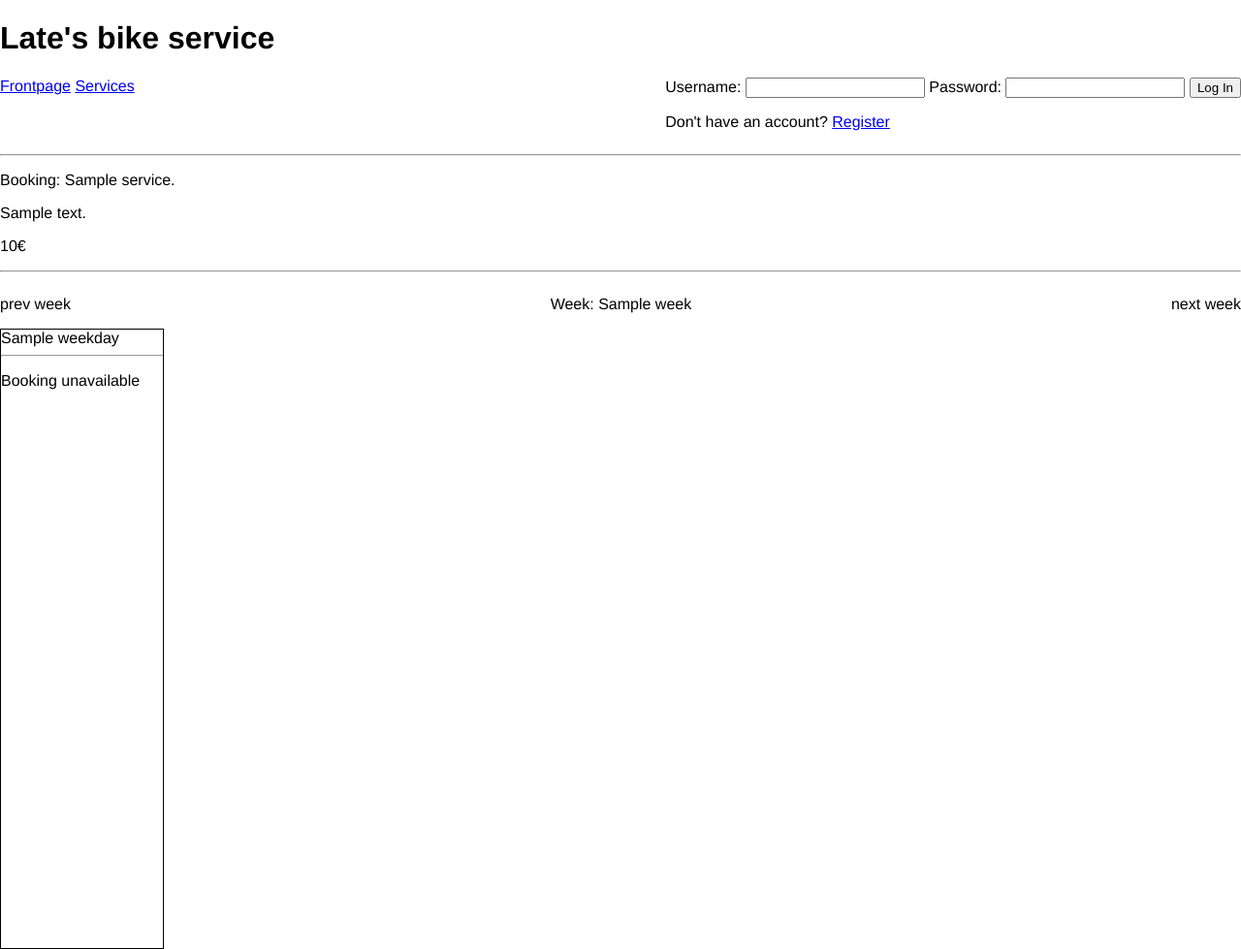
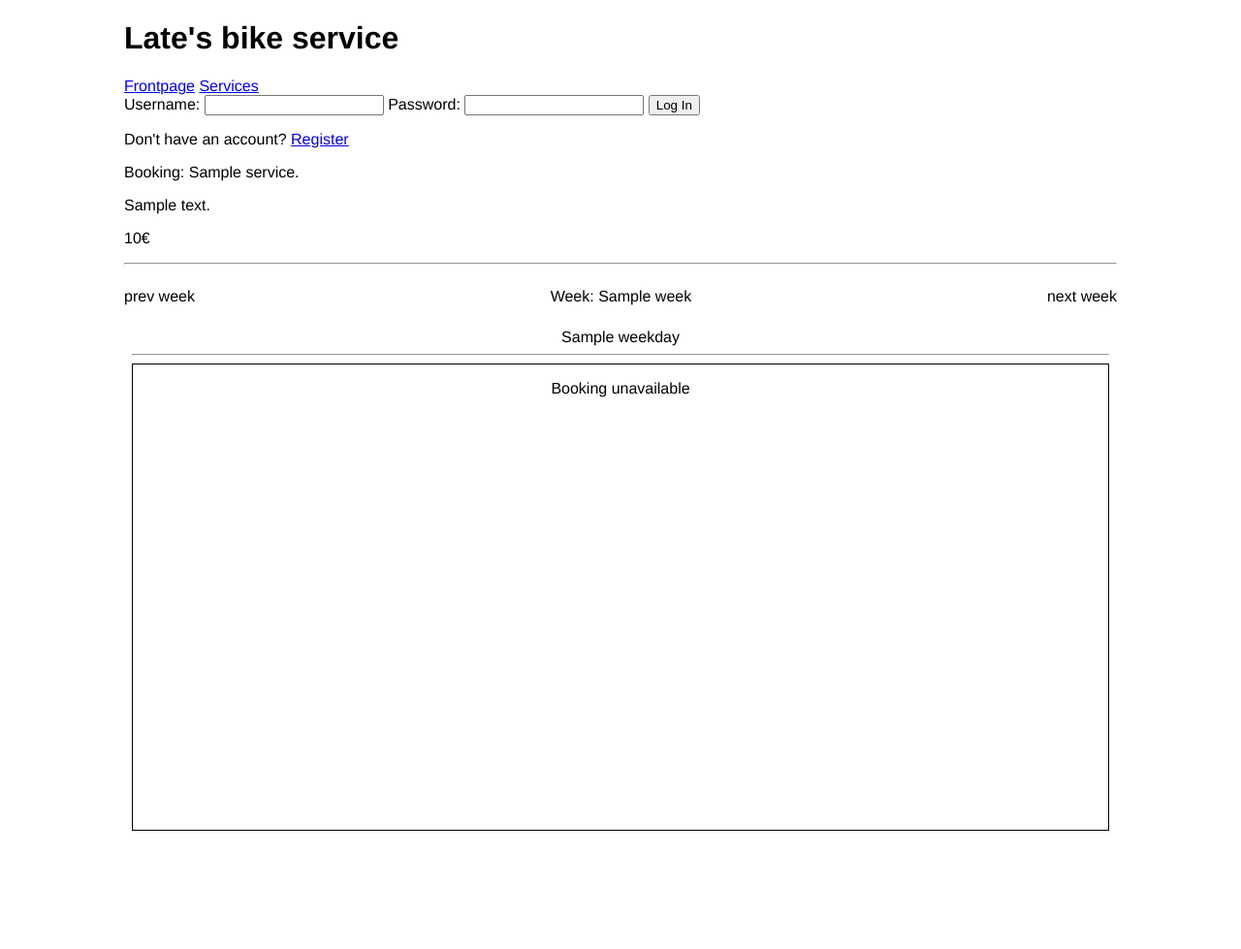
Before and after one commit to Reidforbus/booker, a Flask app: template templates/booking.html in a window 1280 px wide. Shown: the whole page at 97% size. After the commit the page ends 857 px from the top, so only its background shows below. Run offline with Flask 3, Linux system fonts and the light colour scheme; the template is opened without the code that fills it: most values are stand-ins (such as "Sample title", 1, 10 or a date in 2020).

Commit message:
booking calendar scrolls if screen full

```diff
--- a/static/layout.css
+++ b/static/layout.css
@@ -1,19 +1,19 @@
 body {
     margin: auto;
-    max-width: 80em;
+    max-width: 80vw;
     font-family: Helvetica;
 }
 
 #navbar {
-    display: flex;
-    justify-content: space-between;
+}
+
+#content {
 }
 
 #services {
     display: grid;
     grid-template-columns: 1fr 1fr;
     gap: 2em 1em;
-
 }
 
 .service {
@@ -22,19 +22,31 @@ body {
 }
 
 #calendar {
-    display: grid;
-    grid-template-columns: repeat(7, 1fr);
-    grid-template-rows: 40em;
-    column-gap: 1em;
+    display: flex;
+    align-content: stretch;
+    height: 60vh;
 }
 
 .day {
+    height: 100%;
+    flex: 1;
+    padding: .5em;
+    text-align: center;
+}
+
+.slots {
+    height: 100%;
+    overflow: auto;
     border-style: solid;
     border-width: 1px;
 }
 
 .slot {
-    margin: 5px;
+    display:flex;
+    flex-direction: column;
+    justify-content: space-evenly;
     border-style: solid;
     border-width: 1px;
+    padding: .5em;
+    margin: .5em;
 }
--- a/templates/booking.html
+++ b/templates/booking.html
@@ -2,6 +2,7 @@
 {% extends "layout.html" %}
 {% block title %}Booking {{ service.name }}{% endblock %}
 {% block content %}
+<div id="content">
     <div>
         <p>Booking: {{ service.name }}.</p>
         <div
@@ -10,8 +11,8 @@
             <p>{{ service.description }}</p>
             <p>{{ service.price }}€</p>
         </div>
+        <hr>
     </div>
-<hr>
     <div id="week_nav"
         style="display:flex; justify-content:space-between;"
         >
@@ -19,22 +20,27 @@
         <p>Week: {{week}}</p>
         <p>next week</p>
     </div>
-<div id=calendar>
+    <div id="calendar">
         {% for day in dayslots %}
         <div class="day">
+            <div>
                 {{ day.weekday }}
                 <hr>
-        <div
-            >
+            </div>
+            <div class="slots">
                 {% if day.open %}
                 {% for time in day.slots %}
                 <div class="slot">
-            <p>{{ time[0].strftime("%H:%M") }} - {{ time[1].strftime("%H:%M") }}</p>
+                    <div>
+                    {{ time[0].strftime("%H:%M") }} - {{ time[1].strftime("%H:%M") }}
+                    </div>
+                    <div>
                     <form action="book" method="POST">
                         <input type="hidden" value="0" name="stage">
                         <input type="hidden" value="{{ time[0] }};{{ time[1] }}" name="slot">
                         <input type="submit" value="Book">
                     </form>
+                    </div>
                 </div>
                 {% endfor %}
                 {% else %}
@@ -44,4 +50,5 @@
         </div>
         {% endfor %}
     </div>
+</div>
 {% endblock %}
--- a/templates/layout.html
+++ b/templates/layout.html
@@ -1,19 +1,16 @@
 <!doctype html>
 <link rel="stylesheet" href="{{url_for("static", filename="layout.css")}}">
 <link rel="shortcut icon" href="{{ url_for('static', filename='favicon.png') }}">
-<meta name="viewport" content="width=device-width, initial-scale-1">
+<meta name="viewport" content="width=device-width, initial-scale=1.0">
 <body>
     <title>{% block title %}{% endblock %}</title>
     <h1>Late's bike service</h1>
     <div id="navbar">
-
         {% if session.admin==True %}Admin access{% endif %}
         <div id="links">
-
             {% include "links.html" %}
         </div>
         {% if request.path!="/register" %}{% include "login.html" %}{% endif %}
     </div>
-    <hr>
     {% block content %}{% endblock %}
 </body>
```
Lines whose indentation alone changed are shown as unchanged.
